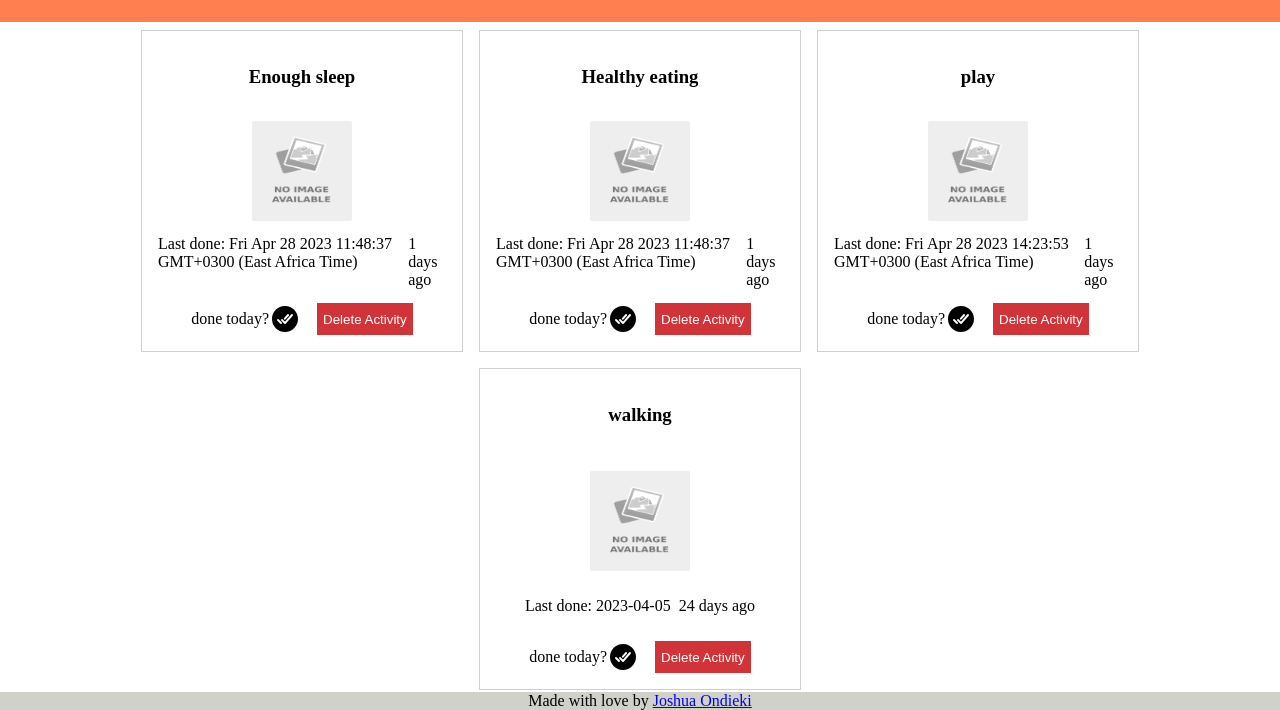
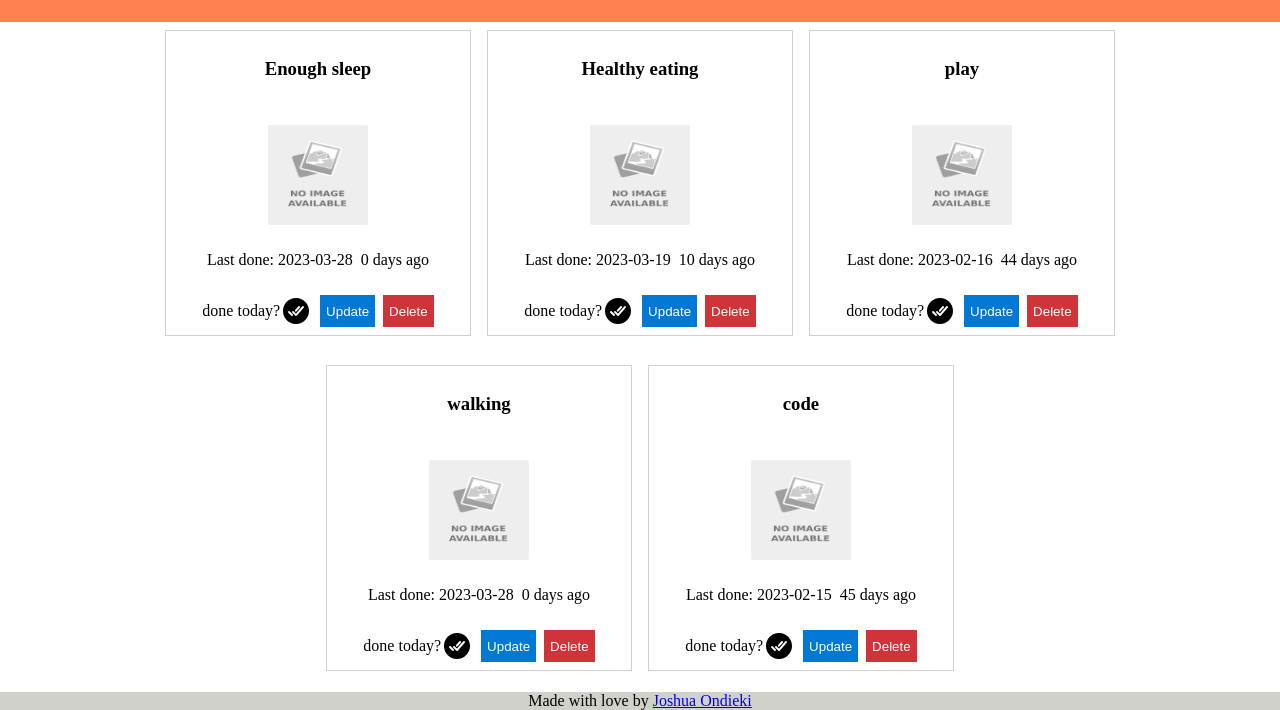
Before and after one commit to JoshuaOndieki/streaks, a website with bundled scripts: page index.html in a window 1280 px wide. Shown: the part 90-800 px from the top of the page. Built offline with nearby package versions, Linux system fonts and the light colour scheme; data requests are answered from the project's data file.

Commit message:
Habits can be updated

```diff
--- a/db.json
+++ b/db.json
@@ -4,25 +4,31 @@
       "id": 1,
       "title": "Enough sleep",
       "img": "",
-      "timestamp": "Fri Apr 28 2023 11:48:37 GMT+0300 (East Africa Time)"
+      "timestamp": "Sat Apr 29 2023 02:22:32 GMT+0300 (East Africa Time)"
     },
     {
       "id": 2,
       "title": "Healthy eating",
       "img": "",
-      "timestamp": "Fri Apr 28 2023 11:48:37 GMT+0300 (East Africa Time)"
+      "timestamp": "Wed Apr 19 2023 03:00:00 GMT+0300 (East Africa Time)"
     },
     {
       "title": "play",
       "img": "",
-      "timestamp": "Fri Apr 28 2023 14:23:53 GMT+0300 (East Africa Time)",
+      "timestamp": "Thu Mar 16 2023 03:00:00 GMT+0300 (East Africa Time)",
       "id": 3
     },
     {
       "title": "walking",
       "img": "",
-      "timestamp": "2023-04-05",
+      "timestamp": "Sat Apr 29 2023 02:23:12 GMT+0300 (East Africa Time)",
       "id": 4
+    },
+    {
+      "title": "code",
+      "img": "",
+      "timestamp": "Wed Mar 15 2023 03:00:00 GMT+0300 (East Africa Time)",
+      "id": 5
     }
   ]
 }
--- a/index.html
+++ b/index.html
@@ -9,9 +9,10 @@
 </head>
 <body>
     <header>
-        <div id="logo">LOGO</div>
+        <h1 id="logo">Streaks App</h1>
         <div id="app-description">Welcome to my Streak App. Track your streaks easily.</div>
         <form action="" method="post" id="add-streak-form">
+            <input type="hidden" name="new-activity-id" id="new-activity-id">
             <input type="text" name="new-activity-title" id="new-activity-title" placeholder="Activity Title *">
             <label for="new-activity-date">Date last done *</label>
             <input type="date" name="new-activity-date" id="new-activity-date">
--- a/src/app.ts
+++ b/src/app.ts
@@ -5,32 +5,40 @@ interface IActivity {
     timestamp:string
 }
 
+function formatDate(date:Date) {
+    // returns date formatted as yyyy-mm-dd
+    const year = date.getFullYear().toString()
+    let month = date.getMonth().toString()
+    month = +month > 9 ? month : '0'+ month
+    let day = date.getDate().toString()
+    day = +day > 9 ? day : '0' + day
+    return `${year}-${month}-${day}`
+}
+
 class Activity{
     async render(activity:IActivity){
         let imgSrc = activity.img ? activity.img : 'assets/No-Image-Placeholder.svg.png'
-        // let date:Date = new Date()
-        // let diffInMilliseconds = Math.abs(date - Date.parse(activity.timestamp));
-        // let diffInDays = Math.ceil(diffInMilliseconds / (1000 * 60 * 60 * 24));
         let activityDate = new Date(activity.timestamp)
         const milliseconds = Math.abs(activityDate.getTime() - (new Date()).getTime());
+        const days = Math.round(milliseconds / 1000 / 60 / 60 / 24);
 
-        const days = Math.round(milliseconds / 1000 / 60 / 60 / 24);
         let html = `
-                <div class="app-activity">
+                <div class="app-activity" id="${activity.id}">
                     <h3 class="activity-title">${activity.title}</h3>
                     <div class="activity-image-div"><img src="${imgSrc}" alt="no image placeholder" class="activity-image"></div>
                     <div class="activity-details">
                         <div class="activity-timestamp">
-                            <div class="activity-timestamp-date">Last done: ${activity.timestamp}</div>
+                            <div class="activity-timestamp-date">Last done: ${formatDate(activityDate)}</div>
                             <div class="activity-timestamp-days">${days} days ago</div>
                         </div>
                     </div>
                     <div class="activity-actions">
                         <div class="check-activity-div">
                             <div>done today?</div>
-                            <ion-icon name="checkmark-done-circle" size="large" onClick="new Activity().updateActivity(${activity.id})"></ion-icon>
-                            </div>
-                        <button class="activity-delete" onClick="new Activity().deleteActivity(${activity.id})">Delete Activity</button>
+                            <ion-icon name="checkmark-done-circle" size="large" onClick="new Activity().updateActivity({id:${activity.id}, timestamp: (new Date()).toString()})"></ion-icon>
+                        </div>
+                        <button class="activity-update" onClick="new Activity().fillActivityForm(${activity.id})">Update</button>
+                        <button class="activity-delete" onClick="new Activity().deleteActivity(${activity.id})">Delete</button>
                     </div>
                 </div>
         `
@@ -64,14 +72,26 @@ class Activity{
         })
     }
 
-    async updateActivity(id:string) {
-        await fetch(`http://localhost:3000/activities/${id}`, {
+    async updateActivity(activity:Partial<IActivity>) {
+        await fetch(`http://localhost:3000/activities/${activity.id}`, {
             method:'PATCH',
-            body:JSON.stringify({timestamp: (new Date).toString()}),
+            body:JSON.stringify(activity),
             headers:{
                 "Content-Type": "application/json"
             }
         })
+    }
+
+    async fillActivityForm(activityId:string) {
+        document.getElementById('add-streak')!.innerHTML = 'UPDATE STREAK'
+        let activity:IActivity = await this.fetchActivity(activityId)
+        let title = document.getElementById('new-activity-title') as HTMLInputElement
+        let id = document.getElementById('new-activity-id') as HTMLInputElement
+        let date = document.getElementById('new-activity-date') as HTMLInputElement
+        title.value = activity.title
+        id.value = activity.id ? activity.id : ""
+        date.value = formatDate(new Date(activity.timestamp))
+
     }
 
     async fetchActivity(activityId:string){
@@ -108,25 +128,24 @@ addStreakForm.addEventListener('submit', (e)=>{
     e.preventDefault()
     let newActivityTitle = document.getElementById('new-activity-title') as HTMLInputElement
     let newActivityDate = document.getElementById('new-activity-date') as HTMLInputElement
-    // let date = new Date();
-
-    // let day = date.getDate().toString();
-    // let month = (date.getMonth() + 1).toString();
-    // let year = date.getFullYear();
+    let activityId = document.getElementById('new-activity-id') as HTMLInputElement
 
     let activity:IActivity = {
         title: newActivityTitle.value,
         img: "",
-        timestamp: newActivityDate.value
+        timestamp: (new Date(newActivityDate.value)).toString()
     }
-    new Activity().addActivity(activity)
+    if (document.getElementById('add-streak')!.innerHTML == 'ADD STREAK') {
+        new Activity().addActivity(activity)
+    } else {
+        activity.id = activityId.value
+        new Activity().updateActivity(activity)
+    }
+
 })
 
 
 let dateInput = document.getElementById('new-activity-date') as HTMLInputElement
-
-console.log(dateInput.value);
-
 dateInput.addEventListener('change', ()=> {
     console.log(dateInput.value);
     console.log(new Date(dateInput.value));
--- a/style.css
+++ b/style.css
@@ -59,17 +59,12 @@ ion-icon {
     height: 18rem;
     justify-content: space-between;
     margin: 0.5rem;
-    padding: 1rem;
+    padding: 0.5rem;
     width: 18rem;
-}
-
-.activity-title {
-    /* text-align: center; */
 }
 
 .activity-image-div {
     height: 100px;
-    /* flex: 1; */
     width: 100px;
 }
 
@@ -90,12 +85,17 @@ ion-icon {
 
 .activity-actions {
     display: flex;
-    gap: 1rem;
+    gap: 0.5rem;
     justify-content: space-between;
 }
 
 .activity-delete {
     background-color: var(--red-button);
+    color: white;
+}
+
+.activity-update {
+    background-color: var(--blue-button);
     color: white;
 }
 
```
